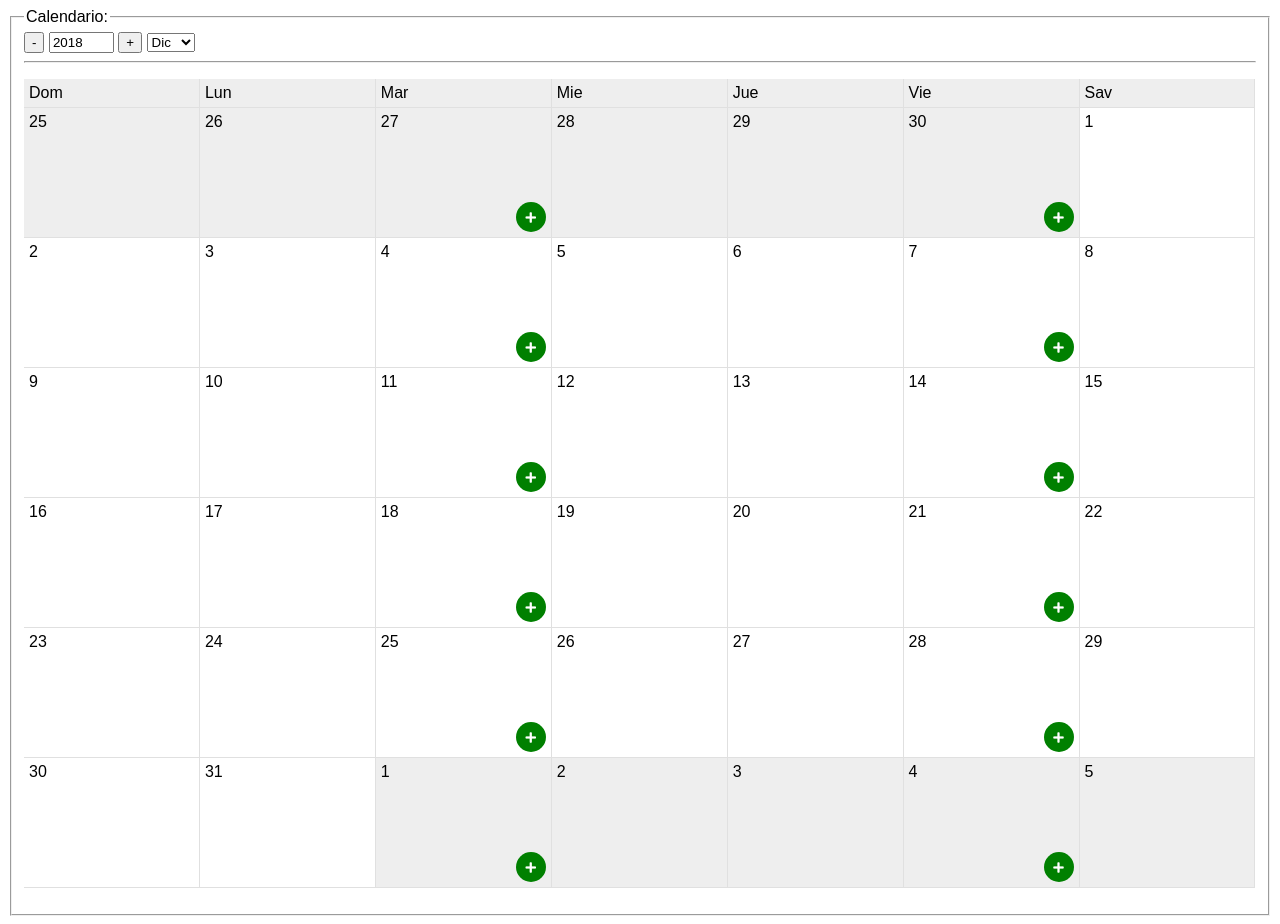
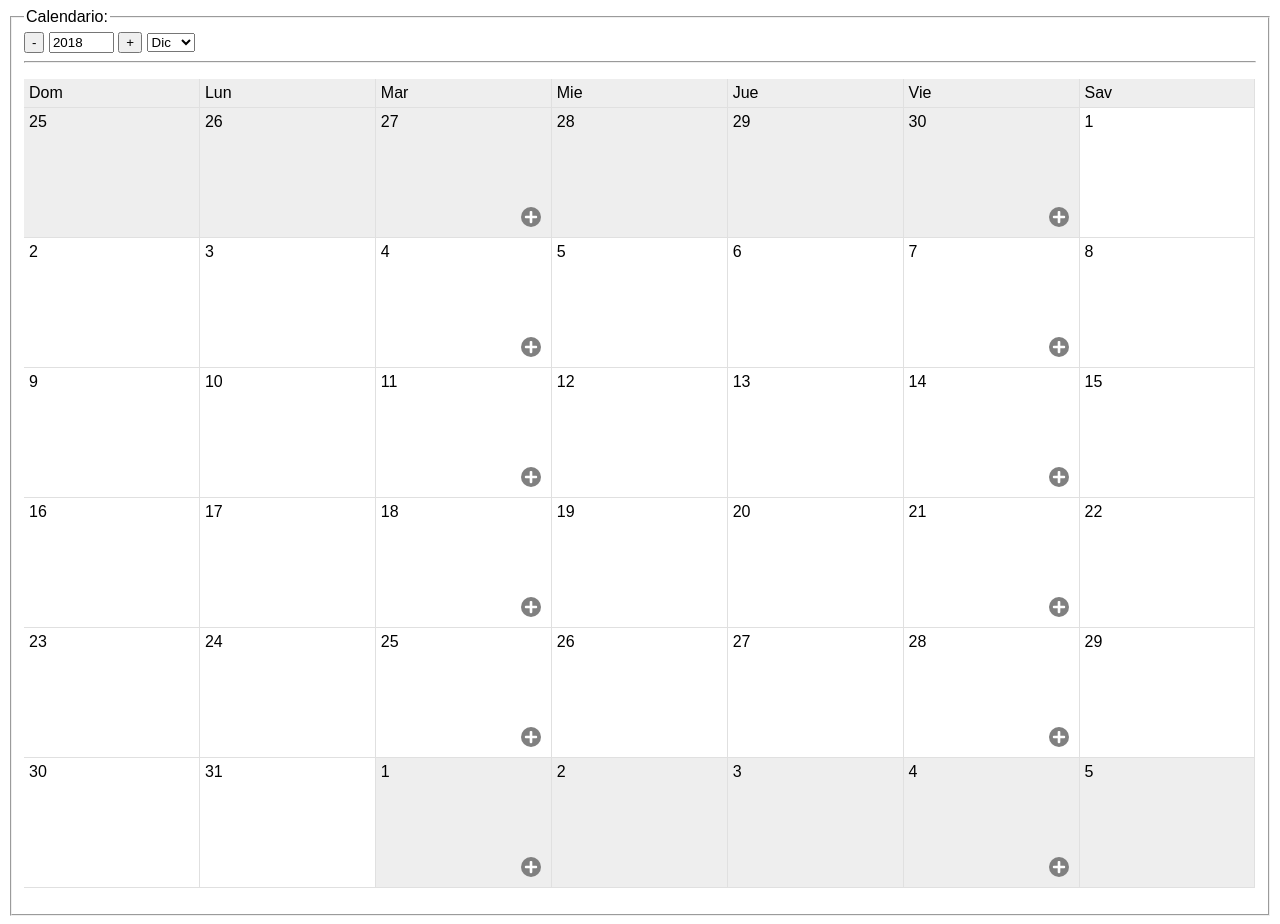
Before and after one commit to jreyesgs/vue-calendar, a plain HTML site: page index.html in a window 1280 px wide. Drawn offline with nearby package versions, Linux system fonts and the light colour scheme.

Commit message:
Añadido botón de add y SVG para icono

```diff
--- a/index.html
+++ b/index.html
@@ -9,6 +9,11 @@
   <title>Calendar</title>
 </head>
 <body>
+    <svg style="display: none" aria-hidden="true" data-prefix="fas" data-icon="plus" role="img" xmlns="http://www.w3.org/2000/svg">
+      <defs>
+       <path id="fa-plus" fill="currentColor" d="M416 208H272V64c0-17.67-14.33-32-32-32h-32c-17.67 0-32 14.33-32 32v144H32c-17.67 0-32 14.33-32 32v32c0 17.67 14.33 32 32 32h144v144c0 17.67 14.33 32 32 32h32c17.67 0 32-14.33 32-32V304h144c17.67 0 32-14.33 32-32v-32c0-17.67-14.33-32-32-32z"></path>
+      </defs>
+    </svg>
   <main id="app">
     <fieldset>
       <legend>Calendario:</legend>
@@ -32,7 +37,11 @@
        <ul v-for="week, index in calendar">
           <li :class="(day.isInPrimaryMonth)? 'dia mes':'dia'" @click="" v-for="day, index in week">
             <span class="day" v-html="day.day"></span>
-            <button class="add" v-if="[2,5].indexOf(day.weekday) != -1"><i class="fas fa-plus"></i></button>
+            <button class="add" v-if="[2,5].indexOf(day.weekday) != -1">
+                <svg aria-hidden="true" data-prefix="fas" data-icon="plus" class="svg-inline--fa fa-plus fa-w-14" role="img" xmlns="http://www.w3.org/2000/svg" viewBox="0 0 448 512">
+                  <use xlink:href="#fa-plus" />
+                </svg>
+            </button>
           </li>
        </ul>
 
--- a/scss/main.scss
+++ b/scss/main.scss
@@ -30,7 +30,13 @@
     border-bottom: 1px solid #e0e0e0;
     //background-color: rgba(0,0,0,0.1);
     padding: 5px;
-
+    &:hover{
+      .add{
+        background-color: green;
+        transform: scale(1.4);
+        transition: all 0.3s ease;
+      }
+    }
     .day{
       position: absolute;
       top: 5px;
@@ -38,21 +44,29 @@
     }
     .add{
       position: absolute;
-      bottom: 5px;
-      right: 5px;
+      bottom: 10px;
+      right: 10px;
       display: block;
-      height: 30px;
-      width: 30px;
-      background-color: green;
+      height: 20px;
+      width: 20px;
+      background-color: grey;
       color: white;
-      line-height: 30px;
-      text-align: center;
+      padding: 0;
       border-radius: 100%;
       border: 0;
       cursor: pointer;
-      i{
-        font-size: 12px;
+      transform: scale(1);
+      transition: all 0.5s ease;
+      svg{
+        position: absolute;
+        top: 50%;
+        left: 50%;
+        transform: translate(-50%,-50%);
+        font-size: 10px;
+        width: 14px;
+        height: 14px;
       }
+
     }
     &.dia{
       border-right: 1px solid #e0e0e0;
```
Also changed, not shown: css/main.css, 1 other file.
